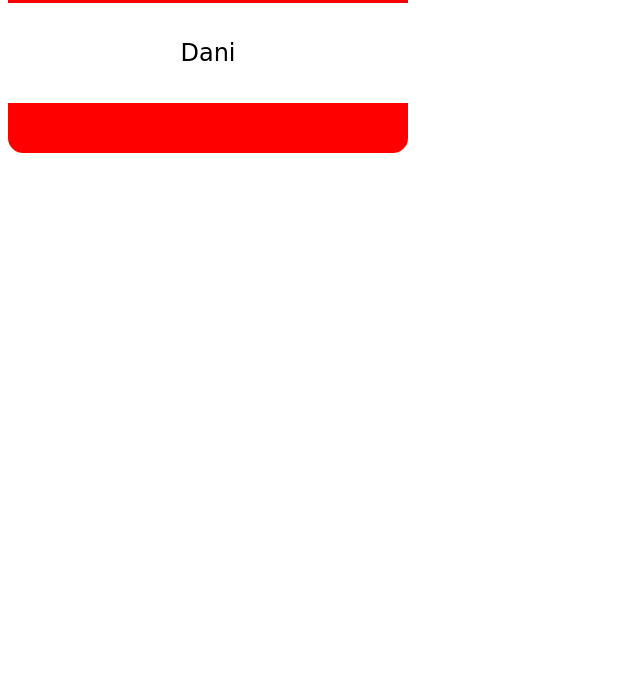
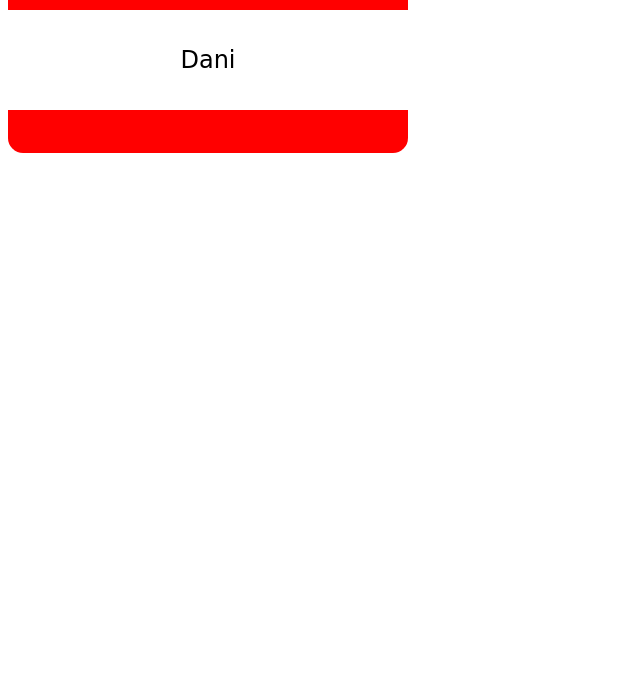
Before and after one commit to dpcairns/name-tab-nov, a plain HTML site: page index.html in a window 1280 px wide. Shown: the part 105-800 px from the top of the page, without its empty margins (0-640 px from the left). Drawn offline with Linux system fonts and the light colour scheme.

Commit message:
add overlay section with single red div

```diff
--- a/index.html
+++ b/index.html
@@ -8,16 +8,12 @@
 </head>
 <body>
     <main>
-        <header>
-            <div class="header">Hello</div>
-            <div class="subheader">my name is</div>
-        </header>
+        <div class="header">Hello</div>
+        <div class="subheader">my name is</div>
         <section>
             Dani
         </section>
-        <footer>
 
-        </footer>
     </main>
 </body>
 </html>
--- a/style.css
+++ b/style.css
@@ -6,13 +6,16 @@ main {
     width: 400px;
     height: 250px;
     text-align: center;
+    background-color: red;
+    border-radius: 15px;
+    color: white;
+
 }
 
 header {
     height: 40%;
     background-color: red;
     border-radius: 15px 15px 0px 0px;
-    color: white;
 }
 
 .header {
@@ -24,12 +27,16 @@ header {
 }
 
 section {
+    position: relative;
+    top: 25px;
     height: 40%;
     font-size: 1.5rem;
     display: flex;
     justify-content: center;
     align-items: center;
     font-family: cursive;
+    background-color: white;
+    color: black
 }
 
 footer {
```
